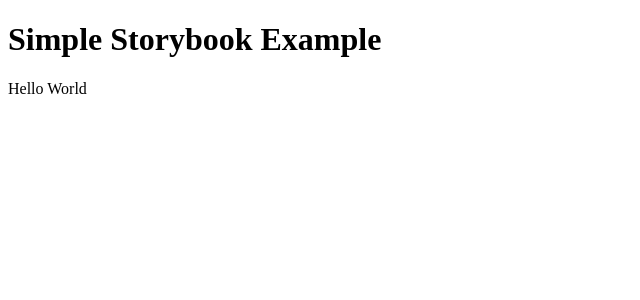
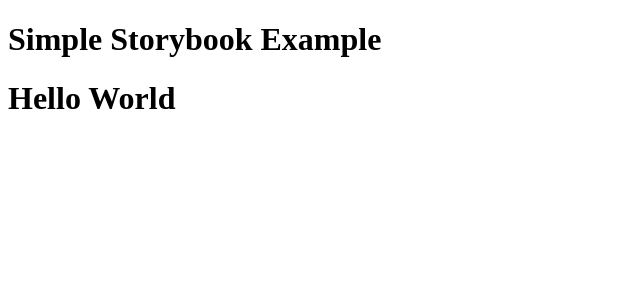
Before and after one commit to yerx/tech-match-app, a Next.js app: page / in a window 1280 px wide. Shown: the top 300 px of the page, without its empty margins (0-640 px from the left). Built offline with nearby package versions, Linux system fonts and the light colour scheme.

Commit message:
set up project with typescript and storybook

```diff
--- a/components/index.js
+++ /dev/null
@@ -1,3 +0,0 @@
-export default function Home() {
-  return <div>Hello World</div>
-}
--- /dev/null
+++ b/components/index.tsx
@@ -0,0 +1,11 @@
+// export default function Home() {
+//   return <div>Hello World</div>
+// }
+
+const IndexPage = () => (
+<div>
+  <h1>Hello World</h1>
+</div>
+)
+
+export default IndexPage
--- a/package.json
+++ b/package.json
@@ -20,6 +20,7 @@
     "@storybook/addon-links": "6.0.5",
     "@storybook/addons": "6.0.5",
     "@storybook/react": "6.0.5",
-    "babel-loader": "^8.0.5"
+    "babel-loader": "^8.0.5",
+    "typescript": "^4.0.3"
   }
 }
```
Also changed, not shown: tsconfig.json (added, +29 -0 lines), next-env.d.ts (added), 1 other file (tests, documents, lock files or other folders).
